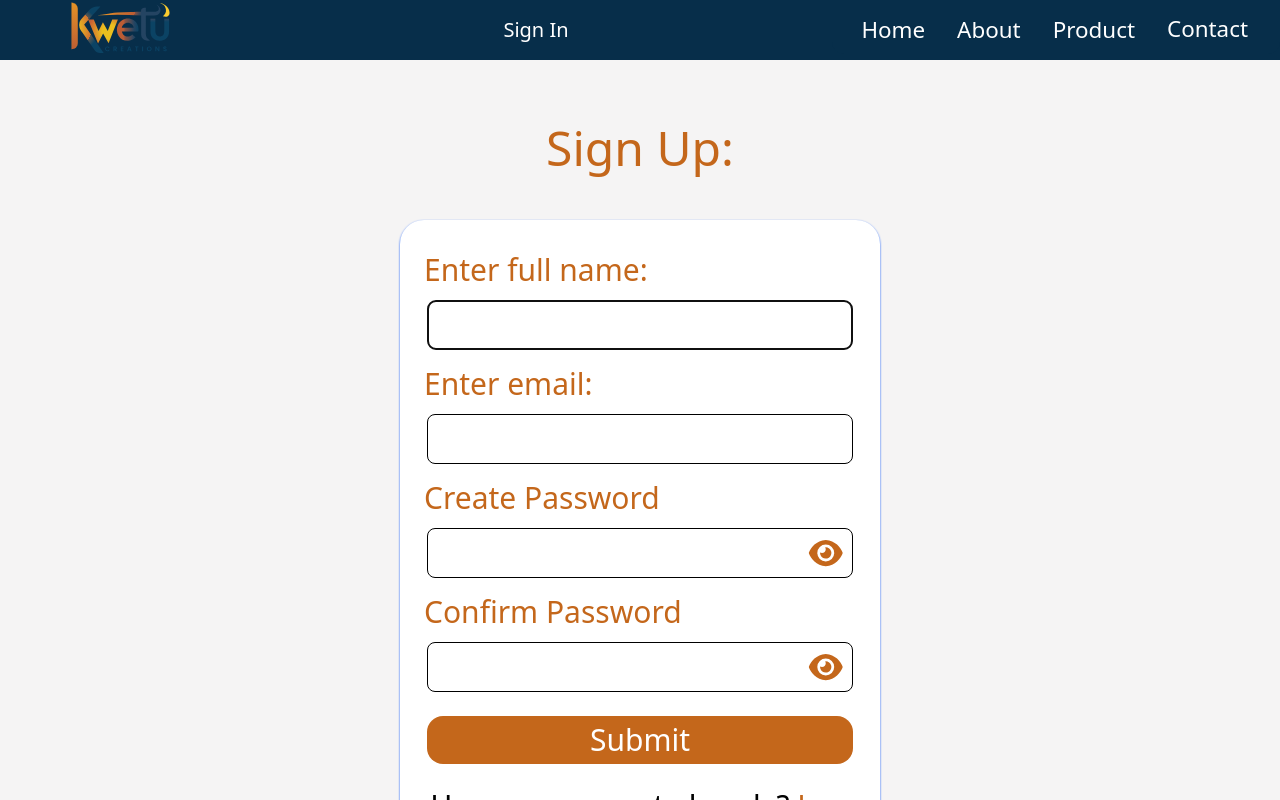
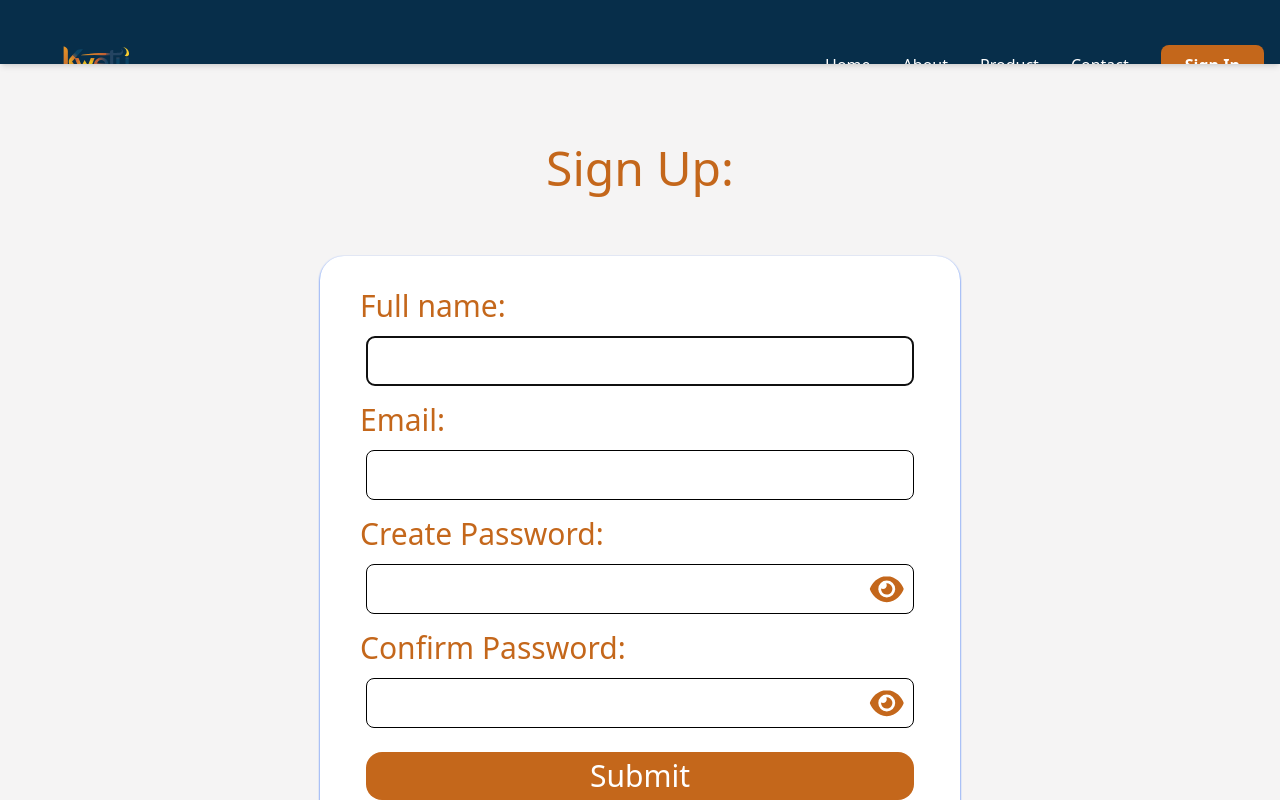
Before and after one commit to Harri254/kwetu_creations, a React (Vite) app: page /createAccount in a window 1280 px wide. Shown: the top 800 px of the page. Built offline with nearby package versions, Linux system fonts and the light colour scheme.

Commit message:
Change the width of login and create account and the header layout modified

```diff
--- a/src/layout/Footer.jsx
+++ b/src/layout/Footer.jsx
@@ -38,19 +38,19 @@ function Footer() {
             </li>
           </ul>
           <div className="text-white flex justify-around w-[60%] mx-auto text-[1.6rem] sm:w-[60%] md:items-center md:text-4xl md:w-[40%] md:mx-0 md:ml-4 md:mr-auto">
-            <a href="http://www.github.com/harri254/" className="hover:text-secondary">
+            <a href="http://www.github.com/harri254/" className="hover:text-secondary" target='_blank'>
               <FontAwesomeIcon icon={['fab', 'github']} />{' '}
               <span className="sr-only">GitHub</span>
             </a>
-            <a href="https://web.facebook.com/katu.theman" className="hover:text-secondary">
+            <a href="https://web.facebook.com/katu.theman" className="hover:text-secondary" target='_blank'>
               <FontAwesomeIcon icon={['fab', 'facebook']} />{' '}
               <span className="sr-only">Facebook</span>
             </a>
-            <a href="https://x.com/katutheman/" className="hover:text-secondary">
+            <a href="https://x.com/katutheman/" className="hover:text-secondary" target='_blank'>
               <FontAwesomeIcon icon={['fab', 'twitter']} />{' '}
               <span className="sr-only">X(Twitter)</span>
             </a>
-            <a href="https://www.instagram.com/katu_the.man/" className="hover:text-secondary">
+            <a href="https://www.instagram.com/katu_the.man/" className="hover:text-secondary" target='_blank'>
               <FontAwesomeIcon icon={['fab', 'instagram']} />{' '}
               <span className="sr-only">Instagram</span>
             </a>
--- a/src/layout/Header.jsx
+++ b/src/layout/Header.jsx
@@ -1,55 +1,82 @@
 import { useState, useEffect } from "react";
-import { NavLink, Link, Links } from "react-router-dom";
+import { NavLink, Link } from "react-router-dom";
 import image from "../assets/KwetuLogo.svg";
 import { FontAwesomeIcon } from "@fortawesome/react-fontawesome";
-import { faBars } from "@fortawesome/free-solid-svg-icons";
+import { faBars, faTimes } from "@fortawesome/free-solid-svg-icons";
 
 function Header() {
   const [isOpen, setIsOpen] = useState(false);
-  const menu = isOpen ? "block" : "hidden";
-  const overlay = isOpen ? "fixed inset-0 bg-opacity-50 z-30" : "hidden";
+
   const navLinkStyle = ({ isActive }) =>
-    isActive ? "text-secondary" : "text-white";
+    `hover:text-secondary transition-colors duration-300 ${
+      isActive ? "text-secondary font-bold" : "text-white"
+    }`;
 
-  // Add useEffect to handle body overflow
   useEffect(() => {
-    if (isOpen) {
-      document.body.style.overflow = 'hidden';
-    } else {
-      document.body.style.overflow = 'unset';
-    }
-
-    // Cleanup function
-    return () => {
-      document.body.style.overflow = 'unset';
-    };
+    document.body.style.overflow = isOpen ? "hidden" : "unset";
+    return () => { document.body.style.overflow = "unset"; };
   }, [isOpen]);
 
   return (
     <>
-      <div className={overlay} onClick={() => setIsOpen(false)}></div>
-      <header className="w-screen h-15 bg-primary flex items-center relative">
-        <div className="w-fit overflow-hidden flex items-center">
-            <img src={image} alt="kwetu logo" className="w-60" />
+      {isOpen && (
+        <div
+          className="fixed inset-0 bg-opacity-50 z-40 lg:hidden"
+          onClick={() => setIsOpen(false)}
+        ></div>
+      )}
+
+      {/* Reduced vertical padding (py-1 or py-2) */}
+      <header className="bg-primary text-white py-1 px-4 sticky top-0 z-50 shadow-md h-[4rem] overflow-hidden">
+        <div className="container mx-auto flex justify-between items-center mt-[-1.2em]">
+
+          {/* Enhanced Logo visibility for large screens */}
+          <Link to="/" className="flex items-center">
+            <img
+              src={image}
+              alt="kwetu logo"
+              className="w-24 lg:w-40 object-cover transition-all duration-300"
+            />
+          </Link>
+
+          {/* Desktop Navigation */}
+          <nav className="hidden lg:flex space-x-8 items-center">
+            <NavLink to="/" className={navLinkStyle}>Home</NavLink>
+            <NavLink to="/about" className={navLinkStyle}>About</NavLink>
+            <NavLink to="/product" className={navLinkStyle}>Product</NavLink>
+            <NavLink to="/contact" className={navLinkStyle}>Contact</NavLink>
+            <Link
+              to="/logIn"
+              className="bg-secondary px-6 py-2 rounded-lg font-semibold hover:bg-opacity-90 transition"
+            >
+              Sign In
+            </Link>
+          </nav>
+
+          {/* Mobile UI */}
+          <div className="lg:hidden flex items-center gap-4">
+             <Link to="/logIn" className="text-sm border border-white px-3 py-1 rounded">Sign In</Link>
+             <button
+                className="text-2xl focus:outline-none"
+                onClick={() => setIsOpen(!isOpen)}
+              >
+                <FontAwesomeIcon icon={isOpen ? faTimes : faBars} />
+              </button>
+          </div>
         </div>
 
-        <button className="text-white hover:text-secondary text-xl min-w-[6rem] p-1 px-3 rounded-[0.5rem] ml-auto font-medium"><Link to="/logIn">Sign In</Link></button>
-
-        <button
-          className={`ml-auto mr-3 text-secondary text-4xl sm:hidden w-fit`}
-          onClick={() =>setIsOpen(prev=>!prev)}
-          aria-expanded={isOpen}
-          aria-controls="main-nav"
+        {/* Sidebar */}
+        <nav
+          className={`fixed top-0 right-0 h-fit rounded-b-2xl w-40 bg-primary shadow-2xl transform transition-transform duration-300 ease-in-out z-50 lg:hidden ${
+            isOpen ? "translate-x-0" : "translate-x-full"
+          }`}
         >
-          <FontAwesomeIcon icon={faBars} className="w-fit"/>
-        </button>
-        <nav id="main-nav" className={`${menu} fixed right-0 top-15 bg-primary w-fit h-fit sm:items-center sm:justify-center sm:w-[70%] sm:relative sm:bg-inherit sm:top-0 sm:ml-auto z-40 lg:w-[35%] rounded-b-xl sm:h-fit sm:flex`}>
-          <ul className="flex flex-col sm:flex-row items-center sm:justify-around h-[100%] text-[1.4rem] text-white sm:gap-4 sm:w-fit sm:ml-auto sm:mr-6">
-            <li onClick={()=>setIsOpen(false)} className="hover:bg-primary w-full flex py-1.5 px-16 sm:px-2 justify-center items-center hover:text-white h-fit md:h-fit rounded-[0.6rem]"><NavLink to="/" className={navLinkStyle}>Home</NavLink></li>
-            <li onClick={()=>setIsOpen(false)} className="hover:bg-primary w-full flex py-1.5 px-16 sm:px-2 justify-center items-center hover:text-white h-fit md:h-fit rounded-[0.6rem]"><NavLink to="/about" className={navLinkStyle}>About</NavLink></li>
-            <li onClick={()=>setIsOpen(false)} className="hover:bg-primary w-full flex py-1.5 px-16 sm:px-2 justify-center items-center hover:text-white h-fit md:h-fit rounded-[0.6rem]"><NavLink to="/product" className={navLinkStyle}>Product</NavLink></li>
-            <li onClick={()=>setIsOpen(false)} className="hover:bg-primary w-full flex py-1.5 pb-2 px-16 sm:px-2 justify-center items-center hover:text-white h-fit md:h-fit rounded-[0.6rem]"><NavLink to="/contact" className={navLinkStyle}>Contact</NavLink></li>
-          </ul>
+          <div className="p-6 flex flex-col space-y-6">
+            <NavLink onClick={() => setIsOpen(false)} to="/" className={navLinkStyle}>Home</NavLink>
+            <NavLink onClick={() => setIsOpen(false)} to="/about" className={navLinkStyle}>About</NavLink>
+            <NavLink onClick={() => setIsOpen(false)} to="/product" className={navLinkStyle}>Product</NavLink>
+            <NavLink onClick={() => setIsOpen(false)} to="/contact" className={navLinkStyle}>Contact</NavLink>
+          </div>
         </nav>
       </header>
     </>
--- a/src/pages/CraeteAccount.jsx
+++ b/src/pages/CraeteAccount.jsx
@@ -29,15 +29,19 @@ function CreateAccount(){
 
   return (
     <div className="py-4 bg-[#f5f4f4] flex flex-col justify-center items-center pb-14">
-      <h3 className="w-[90%] py-8 my-4 mx-auto text-3xl text-center text-secondary font-medium lg:text-5xl">Sign Up:</h3>
-      <form action="" onSubmit={handleSubmit} method="post" className="flex flex-col p-4 bg-[#ffffff] text-[1.2rem] drop-shadow-blue-600 drop-shadow-xs rounded-3xl w-[90%] h-fit vsm:h-fit max-w-[30rem] vsm:text-2xl lg:text-3xl lg:w-[40rem] lg:p-4">
-        <label htmlFor="username" className="text-[#c4671b] pl-2 sm:pt-4"> Enter  full name:</label>
+      <h3 className="w-[90%] py-8 my-4 mx-auto text-3xl text-center text-secondary font-medium lg:text-5xl md:py-12">Sign Up:</h3>
+      <form action="" onSubmit={handleSubmit} method="post"
+      className="flex flex-col p-4 bg-[#ffffff] text-[1.2rem]
+       drop-shadow-blue-600 drop-shadow-xs rounded-3xl w-[90%]
+       h-fit vsm:h-fit  vsm:text-2xl lg:text-3xl
+       lg:w-[40rem] lg:px-8">
+        <label htmlFor="username" className="text-[#c4671b] pl-2 sm:pt-4"> Full name:</label>
         <input type="text" name="fullname" id="fullname" className="border-1 w-[95%] mx-auto rounded-[0.5rem] mt-2 h-10 pl-2 sm:py-6 sm:mt-3" required autoFocus maxLength={24}/>
 
-        <label htmlFor="username" className="text-[#c4671b] pl-2 sm:pt-4"> Enter  email:</label>
+        <label htmlFor="username" className="text-[#c4671b] pl-2 sm:pt-4"> Email:</label>
         <input type="email" name="email" id="email" className="border-1 w-[95%] mx-auto rounded-[0.5rem] mt-2 h-10 pl-2 sm:py-6 sm:mt-3" required maxLength={24}/>
 
-        <label htmlFor="password" className="mt-2 text-[#c4671b] pl-2 sm:mt-4">Create  Password</label>
+        <label htmlFor="password" className="mt-2 text-[#c4671b] pl-2 sm:mt-4">Create  Password:</label>
         <div className="relative w-[95%] mx-auto mt-2 sm:mt-3">
           <input
             type={showPassword ? "text" : "password"}
@@ -59,7 +63,7 @@ function CreateAccount(){
           </button>
         </div>
 
-        <label htmlFor="createPassword" className="mt-2 text-[#c4671b] pl-2 sm:mt-4">Confirm   Password</label>
+        <label htmlFor="createPassword" className="mt-2 text-[#c4671b] pl-2 sm:mt-4">Confirm   Password:</label>
         <div className="relative w-[95%] mx-auto mt-2 sm:mt-3">
           <input
             type={showPassword ? "text" : "password"}
@@ -81,10 +85,10 @@ function CreateAccount(){
           </button>
         </div>
 
-        {error && <p className="text-red-700 text-[1.2rem] text-center mb-2">{error}</p>}
+        {error && <p className="text-red-700 text-[1.2rem] text-center mb-2 md:text-2xl mt-4">{error}</p>}
 
         <button type="submit" className="bg-[#c4671b] w-[95%] my-6 h-12 mx-auto rounded-[1rem] p-1 hover:bg-amber-800 text-white" >Submit</button>
-        <p className="text-[1.2rem] m-0 text-center lg:text-3xl">Have an account already? <Link to="/logIn" className=" text-[#c4671b] hover:text-amber-800">Log In</Link></p>
+        <p className="text-[1.2rem] m-0 text-center lg:text-3xl mb-4 md:mb-6">Have an account already? <Link to="/logIn" className=" text-[#c4671b] hover:text-amber-800">Log In</Link></p>
       </form>
     </div>
   )
```
Also changed, not shown: src/pages/LogIn.jsx (+7 -7 lines).
